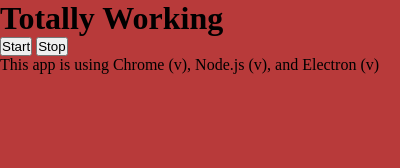
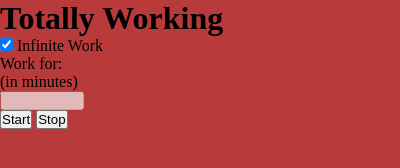
Before and after one commit to Bedkow/totally-working, an Electron app: page index.html in a window 400 px wide. Drawn offline with Linux system fonts and the light colour scheme; no server answers.

Commit message:
add initial UI with some functionality

```diff
--- a/index.html
+++ b/index.html
@@ -15,7 +15,16 @@
 	</head>
 	<body>
 		<h1>Totally Working</h1>
-		<div>
+    <div id="options-group">
+      <div id="countdown">
+        <input type="checkbox" name="countdown-checkbox" id="countdown-checkbox" value="infinite" checked/>
+        <label for="countdown-checkbox">Infinite Work</label><br>
+        <label for="countdown-input" class="countdown-input">Work for:</label><br>
+        <label for="countdown-input" class="countdown-input-comment">(in minutes)</label><br>
+        <input type="number" id="countdown-input" min="1" max="525600"/>
+      </div>
+    </div>
+		<div id="controls-group">
       <button id="start-button"> Start </button>
       <button id="stop-button"> Stop </button>
     </div>
--- a/main.js
+++ b/main.js
@@ -16,7 +16,7 @@ const createWindow = () => {
 app.whenReady().then(() => {
 
   //handle 'ping' channel events
-  ipcMain.handle('ping', () => 'pong')
+  // ipcMain.handle('ping', () => 'pong')
 
   createWindow()
 
--- a/renderer.js
+++ b/renderer.js
@@ -1,10 +1,28 @@
-const information = document.getElementById("info");
+// const information = document.getElementById("info");
 
-information.innerText = `This app is using Chrome (v${window.versions.chrome()}), Node.js (v${window.versions.node()}), and Electron (v${window.versions.electron()})`;
+// information.innerText = `This app is using Chrome (v${window.versions.chrome()}), Node.js (v${window.versions.node()}), and Electron (v${window.versions.electron()})`;
 
-const func = async () => {
-  const response = await window.versions.ping();
-  console.log(response)
-}
+// const func = async () => {
+//   const response = await window.versions.ping();
+//   console.log(response)
+// }
 
-func();
+// func();
+
+const countdownCheckbox = document.getElementById("countdown-checkbox");
+const countdownInput = document.getElementById("countdown-input");
+
+const countdownInputManagement = () => {
+	if (countdownCheckbox.checked) {
+    countdownInput.setAttribute("disabled", "")
+  } else {
+    countdownInput.removeAttribute("disabled", "");
+  }
+};
+
+countdownInputManagement();
+
+countdownCheckbox.addEventListener("change", () => {
+	countdownInputManagement();
+  countdownInput.value = "";
+});
```
Also changed, not shown: preload.js (+8 -8 lines).
